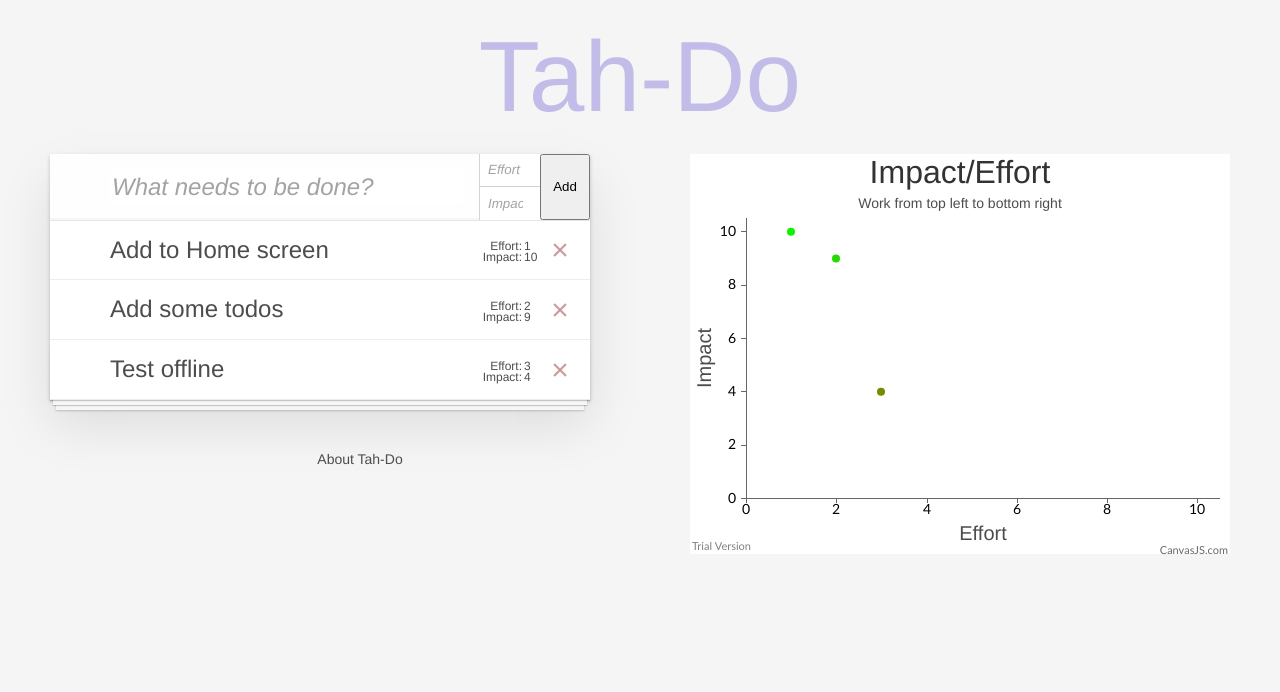
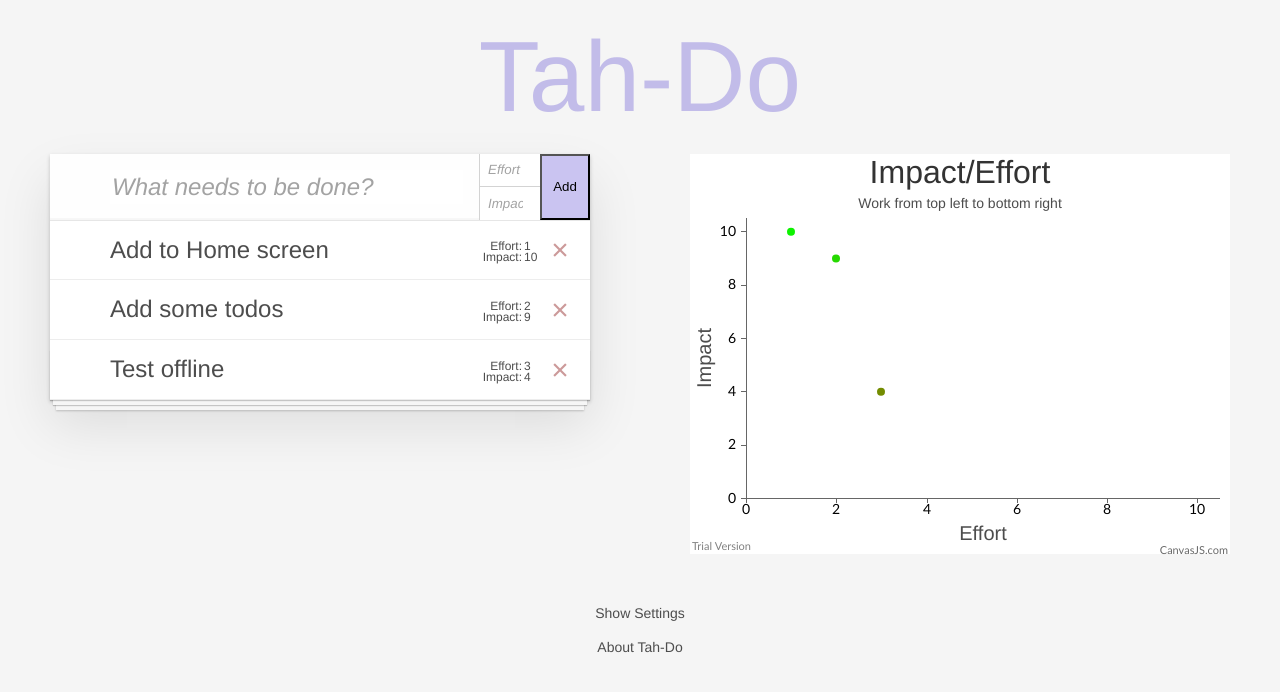
Before and after one commit to votemike/todo, a React (Create React App) app: page / in a window 1280 px wide. Shown: the top 692 px of the page. Built offline with nearby package versions, Linux system fonts and the light colour scheme.

Commit message:
Adding settings to rename impact and effort

```diff
--- a/src/App.js
+++ b/src/App.js
@@ -3,37 +3,51 @@ import './App.scss';
 import Graph from './components/Graph';
 import TodoList from './components/TodoList';
 import AddTodo from './components/AddTodo';
+import Settings from './components/Settings';
 
 function App() {
-  const useStateWithLocalStorage = storageKey => {
-    const [todos, setTodos] = React.useState(
-        JSON.parse(localStorage.getItem(storageKey)) || [
-      { effort: 1, impact: 10, text: "Add to Home screen" },
-      { effort: 2, impact: 9, text: "Add some todos" },
-      { effort: 3, impact: 4, text: "Test offline" }
-    ]);
+  const useStateWithLocalStorage = (storageKey, defaultValue) => {
+    const [name, setter] = React.useState(JSON.parse(localStorage.getItem(storageKey)) || defaultValue);
 
     React.useEffect(() => {
-      localStorage.setItem(storageKey, JSON.stringify(todos));
-    }, [todos, storageKey]);
+      localStorage.setItem(storageKey, JSON.stringify(name));
+    }, [name, storageKey]);
 
-    return [todos, setTodos];
+    return [name, setter];
   };
 
-  const [todos, setTodos] = useStateWithLocalStorage('todos');
+  const [todos, setTodos] = useStateWithLocalStorage(
+      'todos',
+      [
+          { effort: 1, impact: 10, text: "Add to Home screen" },
+          { effort: 2, impact: 9, text: "Add some todos" },
+          { effort: 3, impact: 4, text: "Test offline" }
+      ]
+  );
+  const [variableNames, setVariableNames] = useStateWithLocalStorage('variableNames', {impact: "Impact", effort: "Effort"});
 
   const addTodoHandler = event => {
     event.preventDefault();
 
-    const text = event.target.elements.todo.value.trim();
+    let { todo, impact, effort } = event.target.elements;
+
+    const text = todo.value.trim();
 
     if (text) {
-      const newTodos = [...todos, { text: event.target.elements.todo.value, effort: event.target.elements.effort.value || 5, impact: event.target.elements.impact.value || 5 }];
+      const newTodos = [...todos, { text: todo.value, effort: effort.value || 5, impact: impact.value || 5 }];
       setTodos(newTodos);
-      event.target.elements.todo.value = null;
-      event.target.elements.effort.value = null;
-      event.target.elements.impact.value = null;
+      todo.value = null;
+      effort.value = null;
+      impact.value = null;
     }
+  };
+
+  const renameHandler = event => {
+    event.preventDefault();
+
+    const { impact, effort } = event.target.elements;
+
+    setVariableNames({impact: impact.value, effort: effort.value});
   };
 
   const removeTodo = index => {
@@ -68,7 +82,7 @@ function App() {
   if (todos.length > 0) {
     todoList = (
         <section className="list">
-          <TodoList todos={todos} removeTodo={removeTodo}/>
+          <TodoList todos={todos} removeTodo={removeTodo} variableNames={variableNames}/>
         </section>
     );
     sortButton = (
@@ -78,7 +92,7 @@ function App() {
     );
     graph = (
         <div className="graph">
-          <Graph todos={todos}/>
+          <Graph todos={todos} variableNames={variableNames}/>
         </div>
     );
   }
@@ -88,13 +102,16 @@ function App() {
         <header>
           <h1>Tah-Do</h1>
         </header>
-        <div className="notepad">
-          <AddTodo submitHandler={addTodoHandler} />
-          {sortButton}
-          {todoList}
+        <div className="container">
+          <div className="notepad">
+            <AddTodo submitHandler={addTodoHandler} variableNames={variableNames} />
+            {sortButton}
+            {todoList}
+          </div>
+          {graph}
         </div>
-        {graph}
         <footer>
+          <Settings renameHandler={renameHandler} variableNames={variableNames} />
           <a href="https://github.com/votemike/todo#Tah-Do">About Tah-Do</a>
         </footer>
       </div>
--- a/src/App.scss
+++ b/src/App.scss
@@ -9,13 +9,14 @@ $main-font-size: 24px;
 $small-font-size: 20px;
 $remove-button-width: 40px;
 $remove-button-width-extras: 10px;
-$todo-metas-width: 60px;
+$todo-metas-width: 64px;
+$sabrina: rgba(45, 20, 200, 0.25);
 
 h1 {
   font-size: 100px;
   font-weight: 100;
   text-align: center;
-  color: rgba(45, 20, 200, 0.25);
+  color: $sabrina;
   text-rendering: optimizeLegibility;
 }
 
@@ -246,7 +247,7 @@ h1 {
             .metalinelabel {
               margin-right: 2px;
               text-align: right;
-              width: 40px;
+              width: 44px;
             }
           }
         }
@@ -256,6 +257,10 @@ h1 {
       }
     }
   }
+}
+
+.container {
+  display: flow-root;
 }
 
 .graph {
@@ -291,3 +296,44 @@ footer {
     }
   }
 }
+
+.settings {
+  #settings-toggle {
+    background: none;
+    border: none;
+    padding: 0;
+    font: inherit;
+    cursor: pointer;
+    color: inherit;
+    text-decoration: none;
+
+    &:hover{
+      text-decoration:underline;
+    }
+  }
+
+  form {
+    height: 75px;
+    transition: height 400ms ease-in-out;
+    overflow: hidden;
+    padding-bottom: 5px;
+
+    &.hidden {
+      height: 0;
+    }
+
+    .form-row {
+      margin: 5px 0;
+
+      label {
+        margin-right: 5px;
+      }
+    }
+  }
+
+  margin-bottom: 10px;
+}
+
+button {
+  background-color: $sabrina;
+}
--- a/src/components/AddTodo.js
+++ b/src/components/AddTodo.js
@@ -1,6 +1,6 @@
 import React from 'react';
 
-function TodoForm({ submitHandler }) {
+function TodoForm({ submitHandler, variableNames }) {
     return (
         <form onSubmit={submitHandler}>
             <div className="text-input-wrapper">
@@ -13,8 +13,8 @@ function TodoForm({ submitHandler }) {
                 />
             </div>
             <div className="ei-wrapper">
-                <input type="number" min="1" max="10" step="1" placeholder="Effort" className="effort" name="effort" required={true}/>
-                <input type="number" min="0" max="10" step="1" placeholder="Impact" className="impact" name="impact" required={true}/>
+                <input type="number" min="1" max="10" step="1" placeholder={variableNames.effort} className="effort" name="effort" required={true}/>
+                <input type="number" min="0" max="10" step="1" placeholder={variableNames.impact} className="impact" name="impact" required={true}/>
             </div>
             <button type="submit">Add</button>
         </form>
--- a/src/components/Graph.js
+++ b/src/components/Graph.js
@@ -2,7 +2,7 @@ import React from 'react';
 import CanvasJSReact from './../canvasjs.react';
 const CanvasJSChart = CanvasJSReact.CanvasJSChart;
 
-function Graph({ todos }) {
+function Graph({ todos, variableNames }) {
 
     const decimalToHex = (decimal) => {
         let hex = Number(decimal).toString(16);
@@ -30,7 +30,7 @@ function Graph({ todos }) {
     const options = {
         animationEnabled: true,
         title: {
-            text: "Impact/Effort",
+            text: `${variableNames.impact}/${variableNames.effort}`,
             fontFamily: "Helvetica",
             titleFontColor: "#4d4d4d"
         },
@@ -49,7 +49,7 @@ function Graph({ todos }) {
             cornerRadius: 4
         },
         axisX: {
-            title:"Effort",
+            title: variableNames.effort,
             includeZero: true,
             minimum: 0,
             maximum: 10.5,
@@ -58,7 +58,7 @@ function Graph({ todos }) {
             titleFontColor: "#4d4d4d"
         },
         axisY: {
-            title: "Impact",
+            title: variableNames.impact,
             includeZero: true,
             minimum: 0,
             maximum: 10.5,
--- /dev/null
+++ b/src/components/Settings.js
@@ -0,0 +1,44 @@
+import React from 'react';
+
+function Settings({ renameHandler, variableNames }) {
+    const [showSettings, setShowSettings] = React.useState(false);
+
+    const settingsButtonHandler = event => {
+        event.preventDefault();
+
+        setShowSettings(!showSettings);
+    };
+
+    return (
+        <div className="settings">
+            <button id="settings-toggle" onClick={settingsButtonHandler}>{showSettings ? 'Hide Settings' : 'Show Settings'}</button>
+            <form onSubmit={renameHandler} className={showSettings ? "" : "hidden"}>
+                <div className="form-row">
+                    <label htmlFor="impact">Rename "Impact"</label>
+                    <input
+                        id="impact"
+                        name="impact"
+                        placeholder="Users, sales, value"
+                        type="text"
+                        required={true}
+                        defaultValue={variableNames.impact}
+                    />
+                </div>
+                <div className="form-row">
+                    <label htmlFor="effort">Rename "Effort"</label>
+                    <input
+                        id="effort"
+                        name="effort"
+                        placeholder="Cost, speed, difficulty"
+                        type="text"
+                        required={true}
+                        defaultValue={variableNames.effort}
+                    />
+                </div>
+                <button type="submit">Save</button>
+            </form>
+        </div>
+    );
+}
+
+export default Settings
--- a/src/components/Todo.js
+++ b/src/components/Todo.js
@@ -1,6 +1,6 @@
 import React from 'react';
 
-const Todo = ({ removeTodo, index, text, effort, impact }) => (
+const Todo = ({ removeTodo, index, text, effort, impact, variableNames }) => (
     <li>
         <div className='todo-text'>
             {text}
@@ -8,7 +8,7 @@ const Todo = ({ removeTodo, index, text, effort, impact }) => (
         <div className="todo-meta">
             <div className="metaline">
                 <div className="metalinelabel">
-                    Effort:
+                    {variableNames.effort}:
                 </div>
                 <div className="metalinenumber">
                     {effort}
@@ -16,7 +16,7 @@ const Todo = ({ removeTodo, index, text, effort, impact }) => (
             </div>
             <div className="metaline">
                 <div className="metalinelabel">
-                    Impact:
+                    {variableNames.impact}:
                 </div>
                 <div className="metalinenumber">
                     {impact}
--- a/src/components/TodoList.js
+++ b/src/components/TodoList.js
@@ -1,10 +1,10 @@
 import React from 'react';
 import Todo from './Todo';
 
-const TodoList = ({ todos, removeTodo }) => (
+const TodoList = ({ todos, removeTodo, variableNames }) => (
     <ul>
         {todos.map((todo, index) => (
-            <Todo key={index} index={index} {...todo} removeTodo={removeTodo} />
+            <Todo key={index} index={index} {...todo} removeTodo={removeTodo} variableNames={variableNames}/>
         ))}
     </ul>
 );
```
